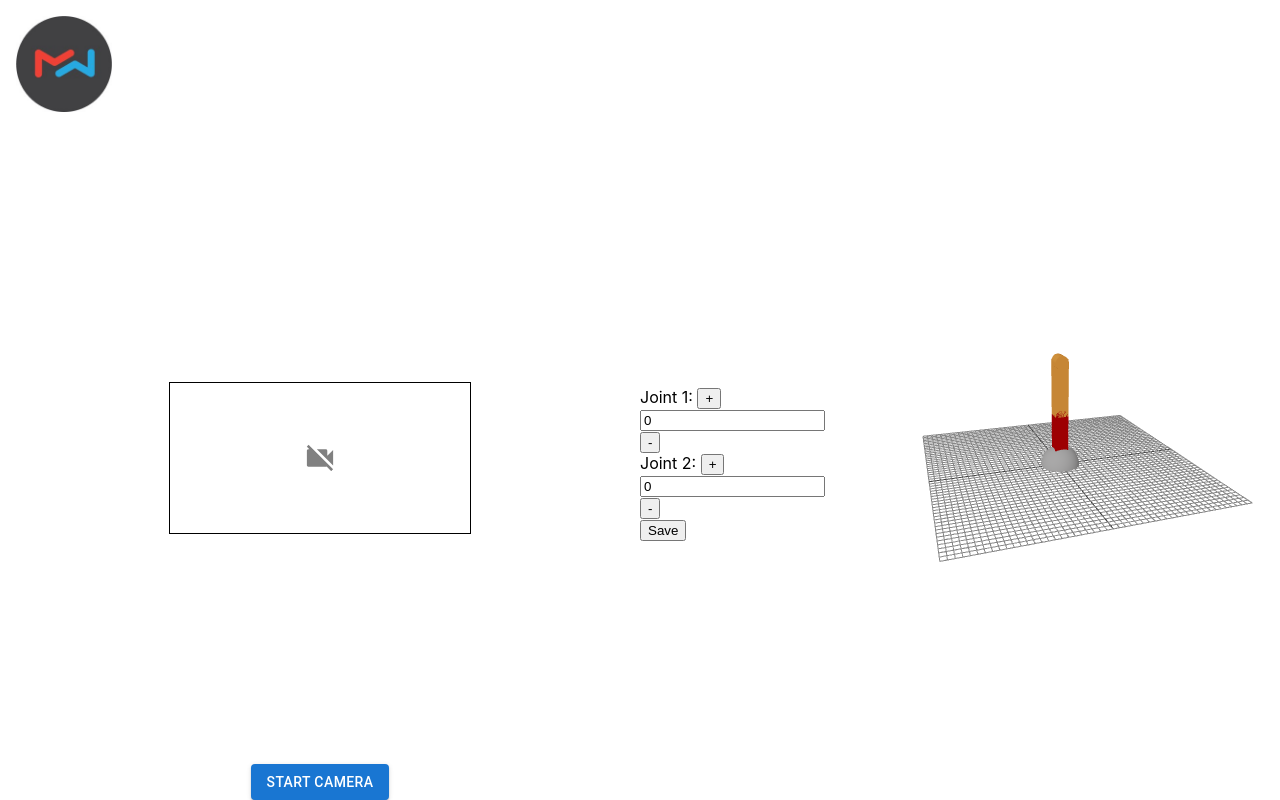
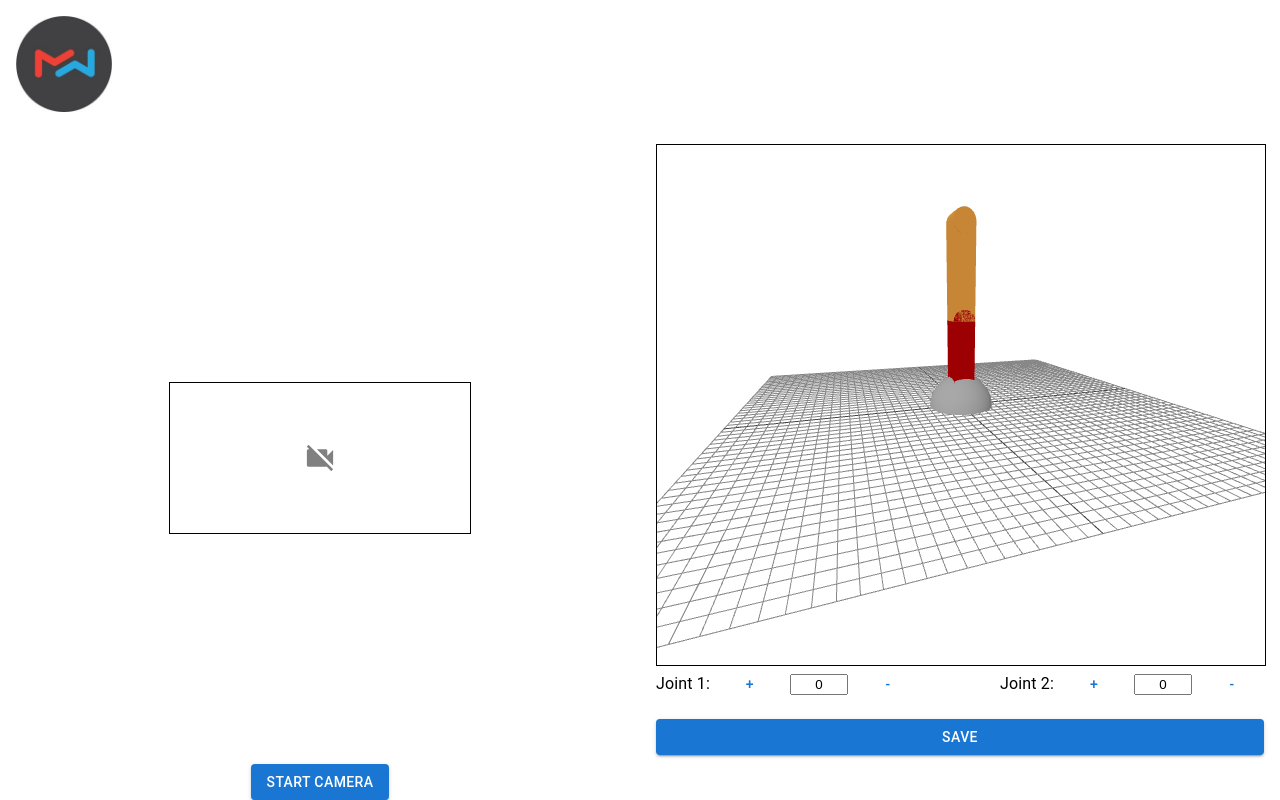
Before and after one commit to akankshapawar1/robot-arm, a React (Create React App) app: page / in a window 1280 px wide. Built offline with nearby package versions, Linux system fonts and the light colour scheme.

Commit message:
added buttons side by side

```diff
--- a/src/App.js
+++ b/src/App.js
@@ -90,7 +90,7 @@ function App() {
             {stream ? 'Stop Camera' : 'Start Camera'}
           </Button>
         </Grid>
-        <Grid item xs={12} md={6} sx={{ display: 'flex', justifyContent: 'center', alignItems: 'center' }}>
+        <Grid item xs={12} md={6}>
           <RobotComponent />
         </Grid>
       </Grid>
--- a/src/robot/RobotComponent.js
+++ b/src/robot/RobotComponent.js
@@ -1,4 +1,5 @@
 import React, { useRef, useState, useEffect } from 'react';
+import { Button, Typography, Box } from '@mui/material';
 import { Canvas, useFrame, useThree } from '@react-three/fiber';
 import { OrbitControls } from '@react-three/drei';
 import * as THREE from 'three';
@@ -96,29 +97,38 @@ export default function RobotComponent() {
   };
 
   return (
-    <>
-      <div id="control-panel">
-        <div>
-          <label>Joint 1: </label>
-          <button onClick={increaseAngle1}>+</button>
-          <input type="text" value={angles[0]} readOnly />
-          <button onClick={decreaseAngle1}>-</button>
-        </div>
-        <div>
-          <label>Joint 2: </label>
-          <button onClick={increaseAngle2}>+</button>
-          <input type="text" value={angles[1]} readOnly />
-          <button onClick={decreaseAngle2}>-</button>
-        </div>
-        <button onClick={saveAngles}>Save</button>
-      </div>
-      <Canvas camera={{position:[300,140,100],fov:75}}>
-      <directionalLight intensity={1} position={[100, 100, 100]} castShadow />
-        <ambientLight intensity={1}/>
-        <OrbitControls/>
-        <GridHelper/>
-        <Manipulator angles={angles}  colors={colors} />
+    <Box id="control-panel" sx={{
+      display: 'flex',
+      flexDirection: 'column',
+      padding: '1rem',
+      margin: 'auto',
+    }}>
+      <Canvas camera={{ position: [150, 50, 50], fov: 75 }} style={{ height: '65vh', border:'1px black solid'}}>
+        <directionalLight intensity={1} position={[100, 100, 100]} castShadow />
+        <ambientLight intensity={1} />
+        <OrbitControls />
+        <GridHelper />
+        <Manipulator angles={angles} colors={colors} />
       </Canvas>
-    </>
+
+      <Box sx={{display:'flex', flexDirection:'row', justifyContent:'space-between'}}>
+        <Box sx={{ display: 'flex', alignItems: 'center', marginBottom: '1rem' }}>
+          <Typography component="label" sx={{ marginRight: '0.5rem' }}>Joint 1:</Typography>
+          <Button onClick={increaseAngle1}>+</Button>
+          <input type="text" value={angles[0]} readOnly style={{ width: '50px', textAlign: 'center', margin: '0 0.5rem' }} />
+          <Button onClick={decreaseAngle1}>-</Button>
+        </Box>
+        <Box sx={{ display: 'flex', alignItems: 'center', marginBottom: '1rem' }}>
+          <Typography component="label" sx={{ marginRight: '0.5rem' }}>Joint 2:</Typography>
+          <Button onClick={increaseAngle2}>+</Button>
+          <input type="text" value={angles[1]} readOnly style={{ width: '50px', textAlign: 'center', margin: '0 0.5rem' }} />
+          <Button onClick={decreaseAngle2}>-</Button>
+        </Box>
+      </Box>
+
+      <Button variant="contained" color="primary" onClick={saveAngles} sx={{ marginBottom: '1rem' }} >
+        Save
+      </Button>
+    </Box>
   );
 }
```
